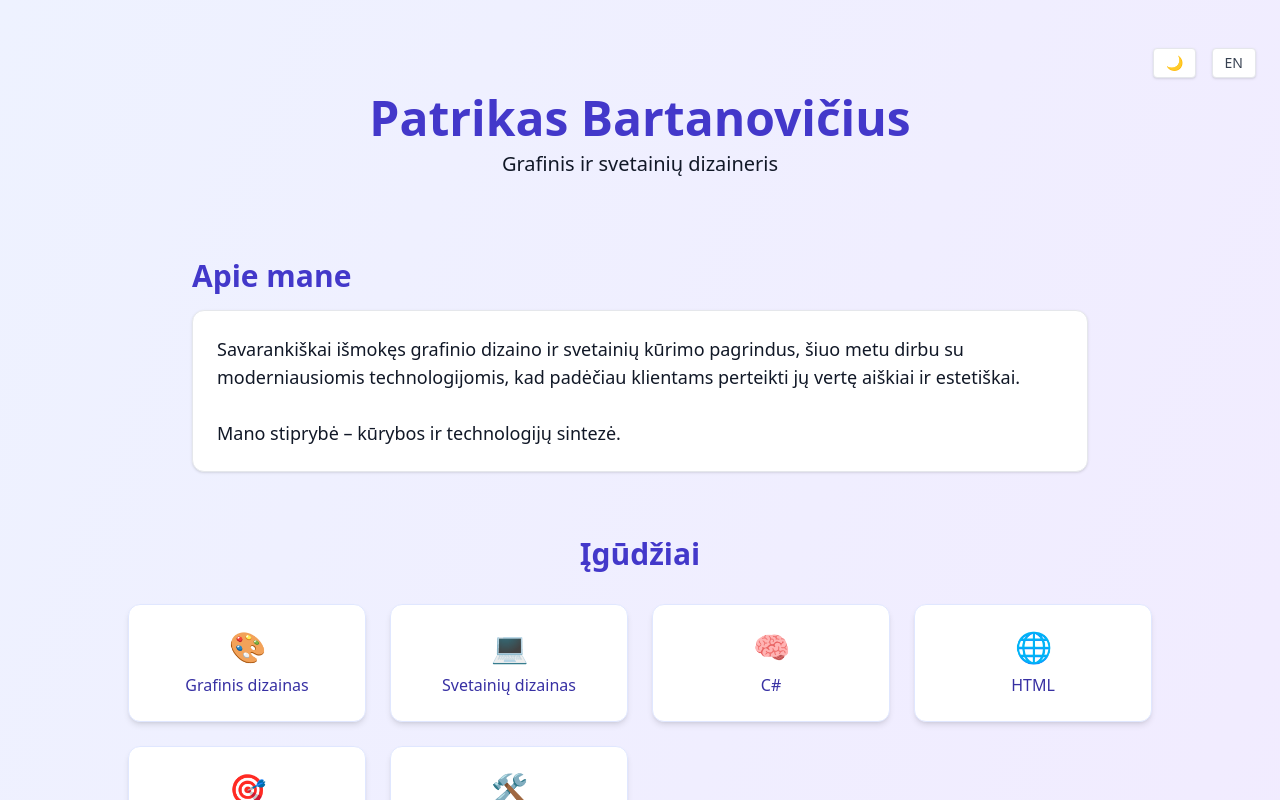
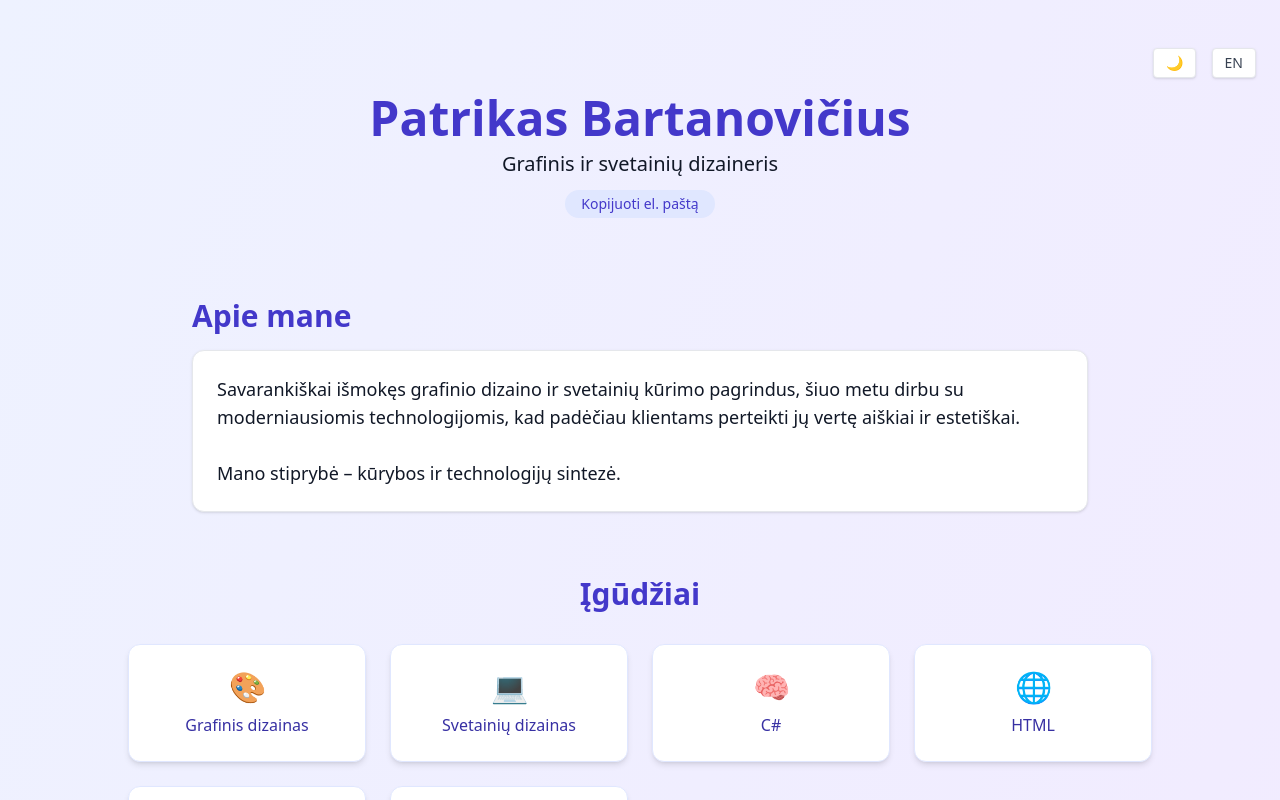
Before and after one commit to TrasherBartd/patrikas-portfolio, a React (Vite) app: page / in a window 1280 px wide. Shown: the top 800 px of the page. Built offline with nearby package versions, Linux system fonts and the light colour scheme.

Commit message:
Update Portfolio.jsx

```diff
--- a/src/Portfolio.jsx
+++ b/src/Portfolio.jsx
@@ -82,6 +82,17 @@ My strength lies in the fusion of creativity and technology.`,
           <header className="text-center mb-20">
             <h1 className="text-5xl font-bold text-indigo-700 dark:text-indigo-300">Patrikas Bartanovičius</h1>
             <p className="text-xl mt-2">{lang === "lt" ? "Grafinis ir svetainių dizaineris" : "Graphic & Web Designer"}</p>
+    <div className="mt-3">
+      <button
+        onClick={() => {
+          navigator.clipboard.writeText("patrikasbartanovicius@gmail.com");
+          alert(lang === "lt" ? "El. paštas nukopijuotas!" : "Email copied!");
+        }}
+        className="text-sm bg-indigo-100 hover:bg-indigo-200 text-indigo-700 px-4 py-1 rounded-full transition"
+      >
+        {lang === "lt" ? "Kopijuoti el. paštą" : "Copy Email"}
+      </button>
+    </div>
           </header>
 
           <section className="max-w-4xl mx-auto mb-16 fade-in">
```
